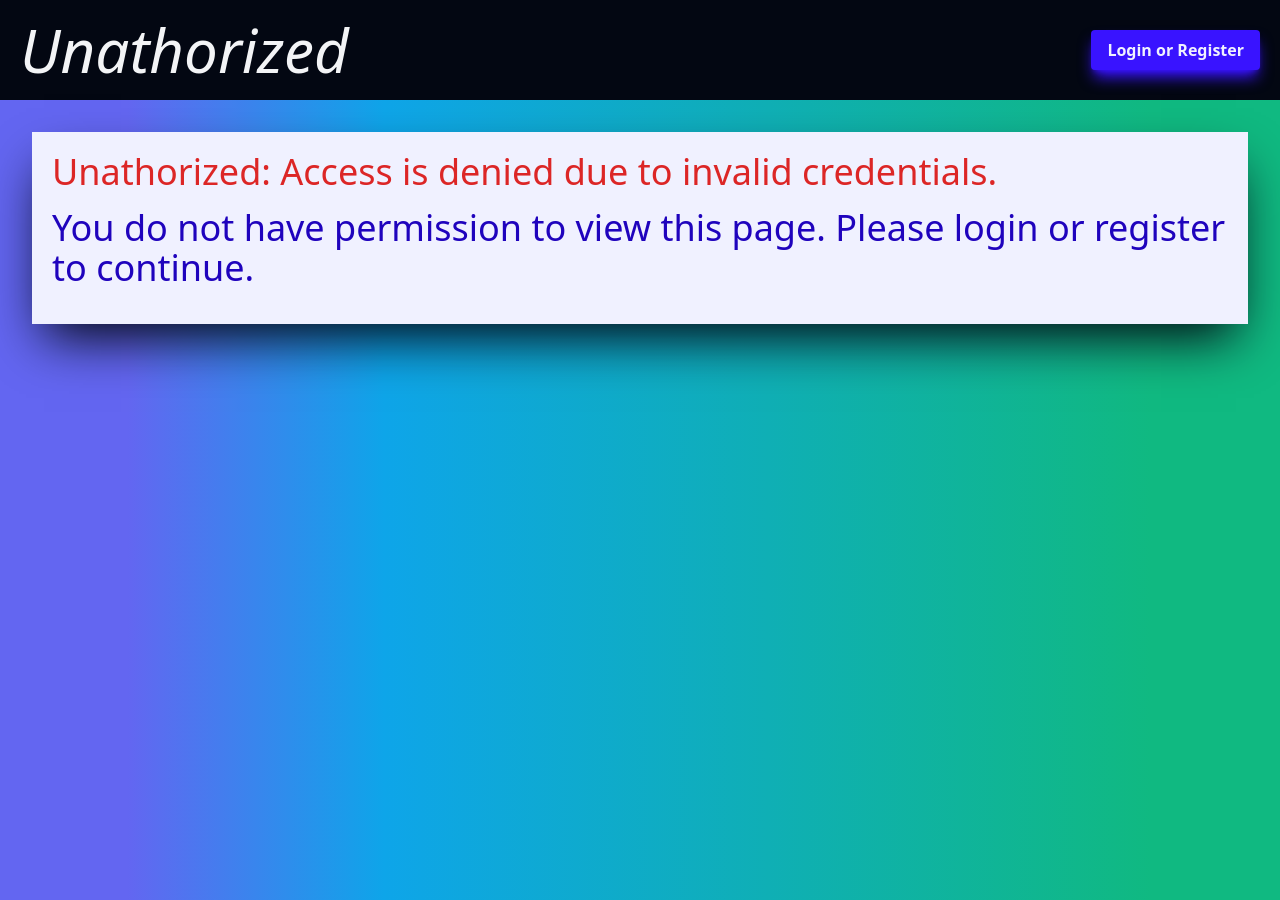
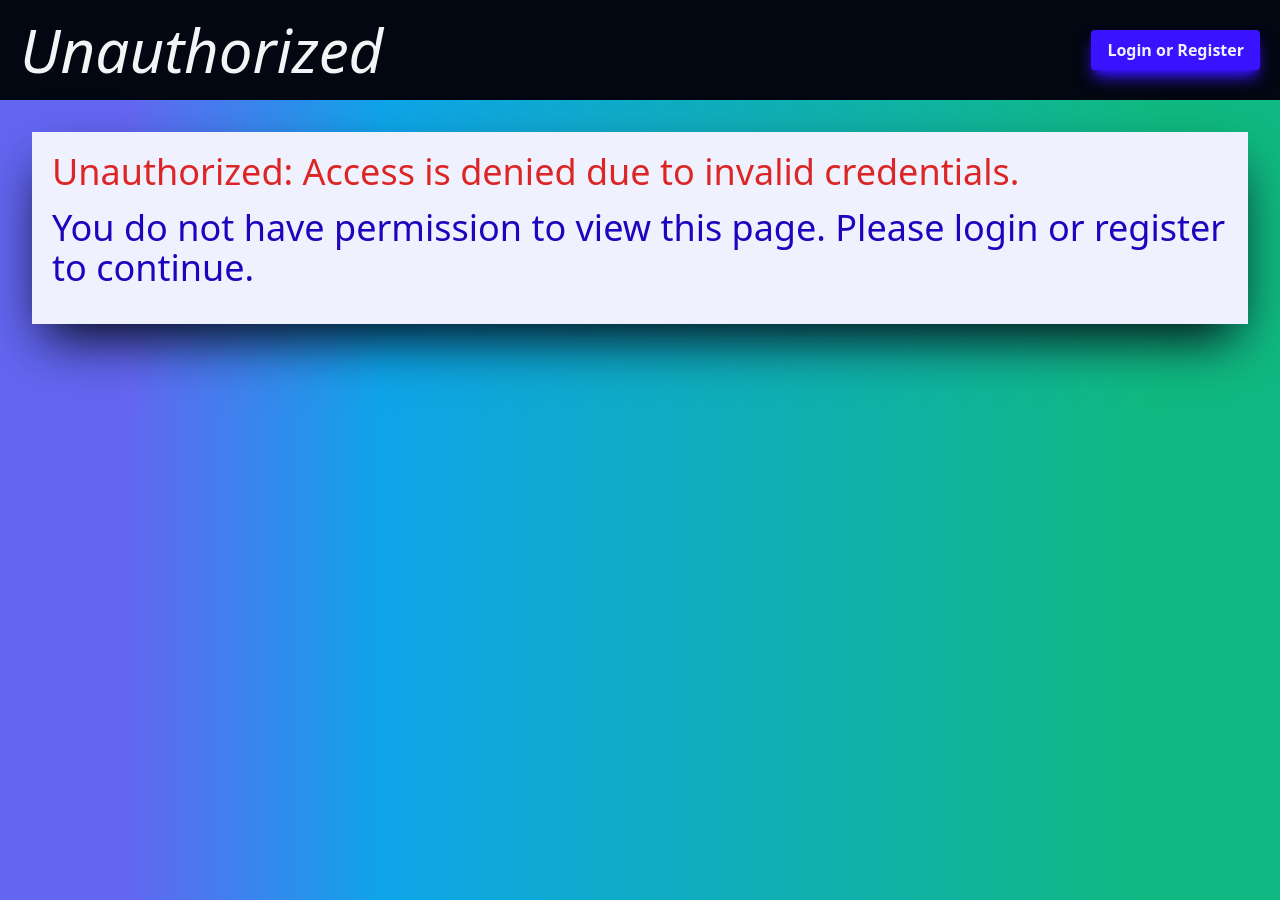
Before and after one commit to Ryan-Acevedo/recipie-saver, a React (Vite) app in the folder client/: page /unauthorized in a window 1280 px wide. Built offline with nearby package versions, Linux system fonts and the light colour scheme.

Commit message:
Update Unauthorized.jsx

```diff
--- a/client/src/views/Unauthorized.jsx
+++ b/client/src/views/Unauthorized.jsx
@@ -7,7 +7,7 @@ const Unauthorized = (props) => {
         <div className='flex flex-col justify-center items-center'>
             <header className='w-full bg-gray-950 flex flex-row justify-between items-center p-5' >
                 <div>
-                    <h1 className='text-gray-100 decoration-solid text-6xl italic' >Unathorized</h1>
+                    <h1 className='text-gray-100 decoration-solid text-6xl italic' >Unauthorized</h1>
                 </div>
                 <div>
                     {
@@ -19,7 +19,7 @@ const Unauthorized = (props) => {
             </header>
             <div className='flex flex-col w-full justify-start items-center bg-gradient-to-r from-indigo-500 from-10% via-sky-500 via-30% to-emerald-500 to-90%' style={{ height: '100vh' }}>
                 <div className='m-8 bg-myColor-50 p-5 shadow-2xl shadow-gray-950' >
-                    <h2 className='text-red-600 text-4xl mb-4'>Unathorized: Access is denied due to invalid credentials.</h2>
+                    <h2 className='text-red-600 text-4xl mb-4'>Unauthorized: Access is denied due to invalid credentials.</h2>
                     <h2 className='text-myColor-900 text-4xl mb-4'>You do not have permission to view this page. Please login or register to continue.</h2>
                 </div>
             </div>
```
